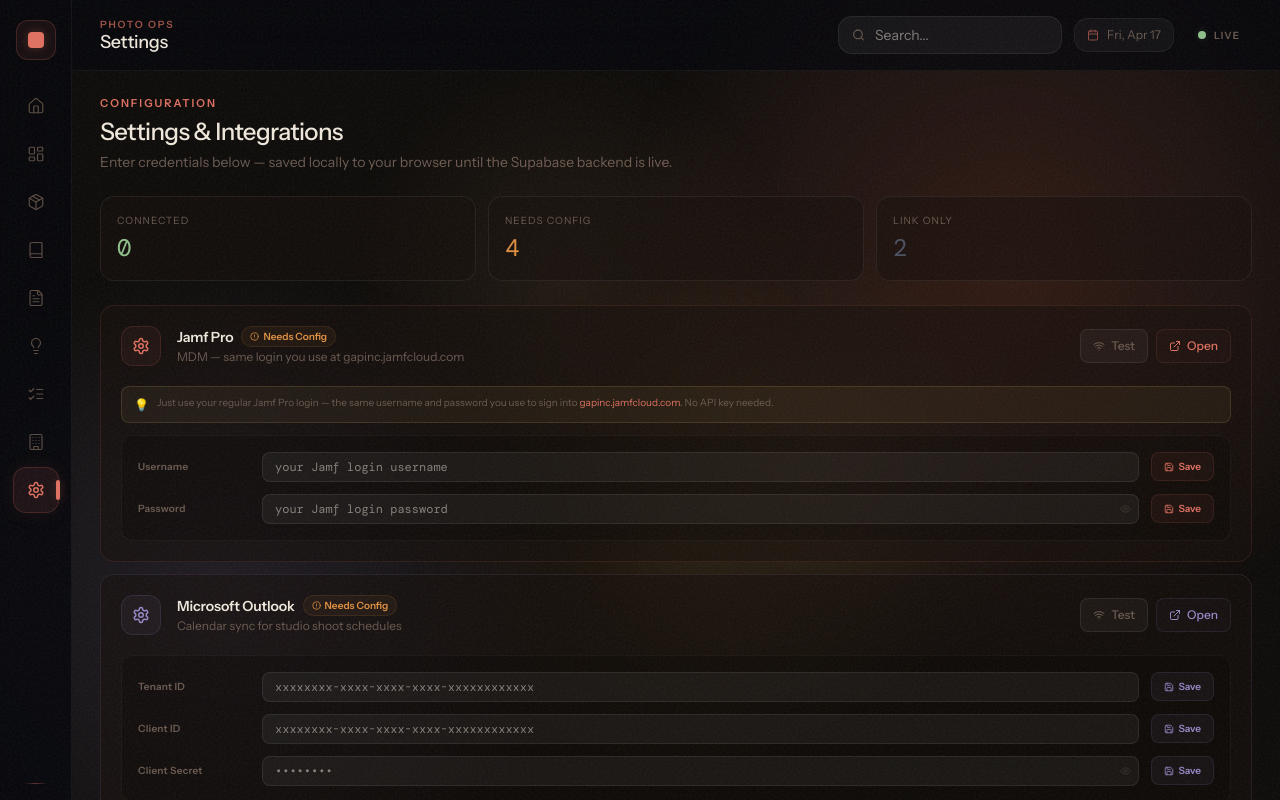
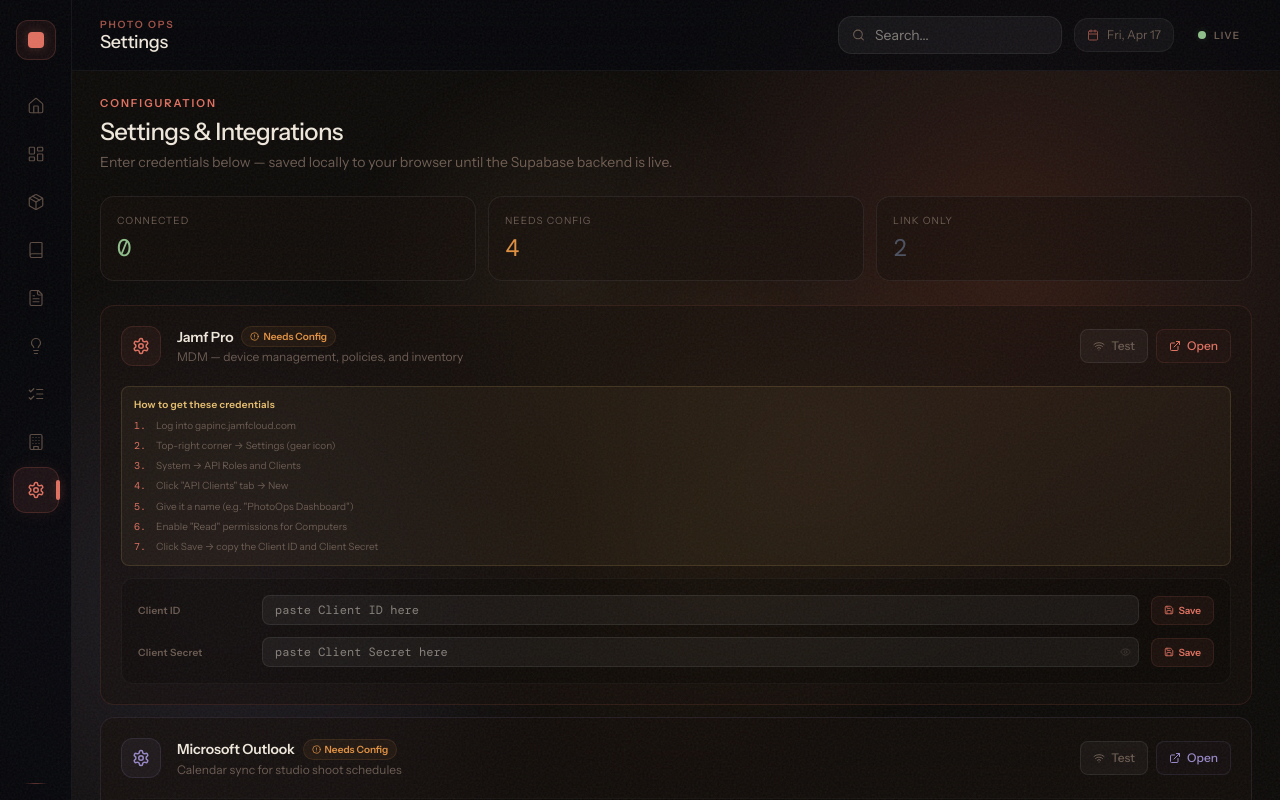
Before and after one commit to landonthemoonn/Photoopsdashboard, a React (Vite) app: page /settings in a window 1280 px wide. Built offline with nearby package versions, Linux system fonts and the light colour scheme; a web font is replaced by a local one.

Commit message:
fix: Jamf settings uses API Client credentials with step-by-step guide
https://claude.ai/code/session_01QNFQ2rYVNtbJxZnyfjcZZE

```diff
--- a/src/app/pages/Settings.tsx
+++ b/src/app/pages/Settings.tsx
@@ -17,12 +17,12 @@ const integrations: Integration[] = [
   {
     id: 'jamf',
     name: 'Jamf Pro',
-    description: 'MDM — same login you use at gapinc.jamfcloud.com',
+    description: 'MDM — device management, policies, and inventory',
     url: 'https://gapinc.jamfcloud.com',
     color: '#E07060',
     fields: [
-      { label: 'Username', key: 'username', placeholder: 'your Jamf login username' },
-      { label: 'Password', key: 'password', placeholder: 'your Jamf login password', secret: true },
+      { label: 'Client ID', key: 'clientId', placeholder: 'paste Client ID here' },
+      { label: 'Client Secret', key: 'clientSecret', placeholder: 'paste Client Secret here', secret: true },
     ],
   },
   {
@@ -181,12 +181,24 @@ function IntegrationCard({ integration, creds, onSave }: {
       {integration.fields.length > 0 && (
         <div className="px-5 pb-5 pt-0">
           {integration.id === 'jamf' && (
-            <div className="mb-3 px-3 py-2 rounded-lg flex items-start gap-2" style={{ background: 'rgba(232,192,112,0.06)', border: '1px solid rgba(232,192,112,0.15)' }}>
-              <span style={{ color: '#E8C070', fontSize: 12, marginTop: 1 }}>💡</span>
-              <p className="text-[10px] leading-relaxed" style={{ color: 'var(--muted-foreground)' }}>
-                Just use your regular Jamf Pro login — the same username and password you use to sign into{' '}
-                <span style={{ color: '#E07060' }}>gapinc.jamfcloud.com</span>. No API key needed.
-              </p>
+            <div className="mb-3 px-3 py-2.5 rounded-lg space-y-1.5" style={{ background: 'rgba(232,192,112,0.05)', border: '1px solid rgba(232,192,112,0.15)' }}>
+              <p className="text-[10px] font-semibold tracking-wide" style={{ color: '#E8C070' }}>How to get these credentials</p>
+              <ol className="space-y-1">
+                {[
+                  'Log into gapinc.jamfcloud.com',
+                  'Top-right corner → Settings (gear icon)',
+                  'System → API Roles and Clients',
+                  'Click "API Clients" tab → New',
+                  'Give it a name (e.g. "PhotoOps Dashboard")',
+                  'Enable "Read" permissions for Computers',
+                  'Click Save → copy the Client ID and Client Secret',
+                ].map((step, i) => (
+                  <li key={i} className="flex items-start gap-2 text-[10px] leading-relaxed" style={{ color: 'var(--muted-foreground)' }}>
+                    <span className="font-mono flex-shrink-0" style={{ color: '#E07060', minWidth: 14 }}>{i + 1}.</span>
+                    <span>{step}</span>
+                  </li>
+                ))}
+              </ol>
             </div>
           )}
           <div className="p-4 rounded-xl space-y-3" style={{ background: 'rgba(0,0,0,0.2)', border: '1px solid rgba(255,255,255,0.04)' }}>
```
